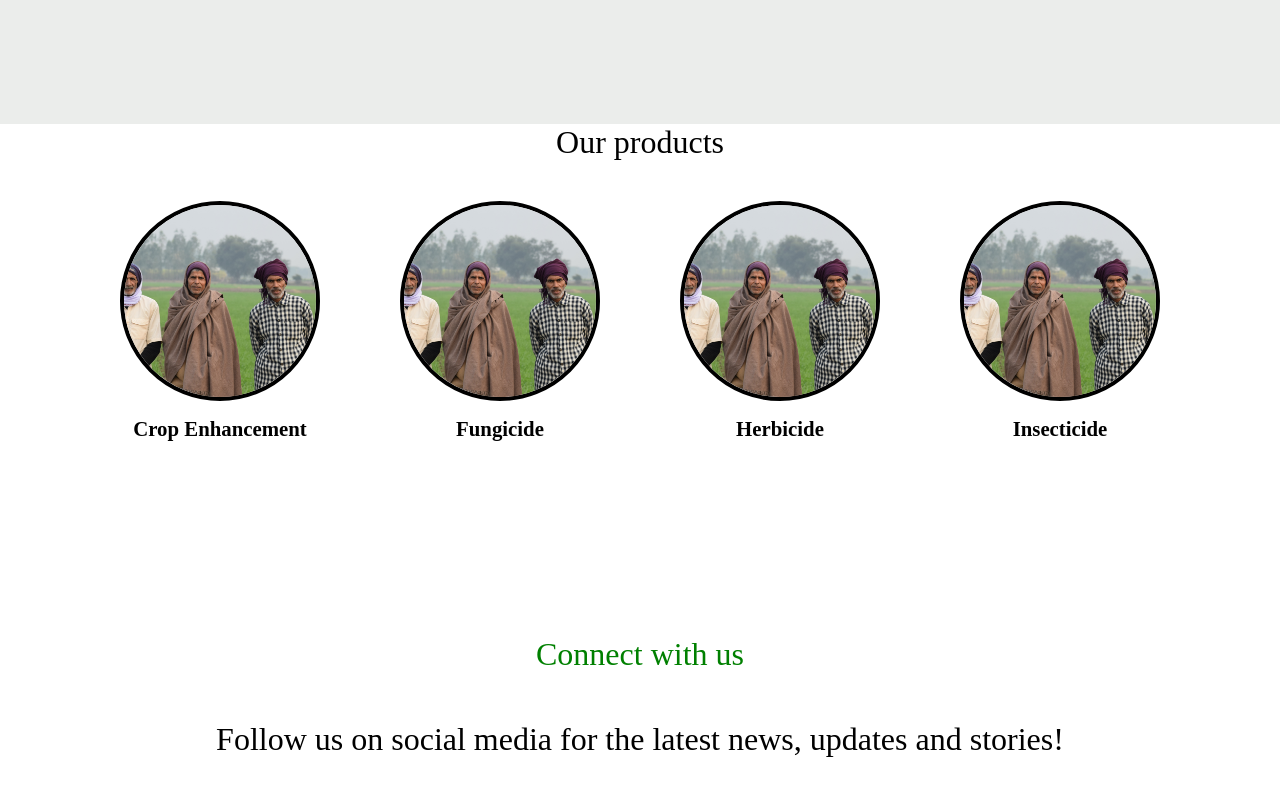
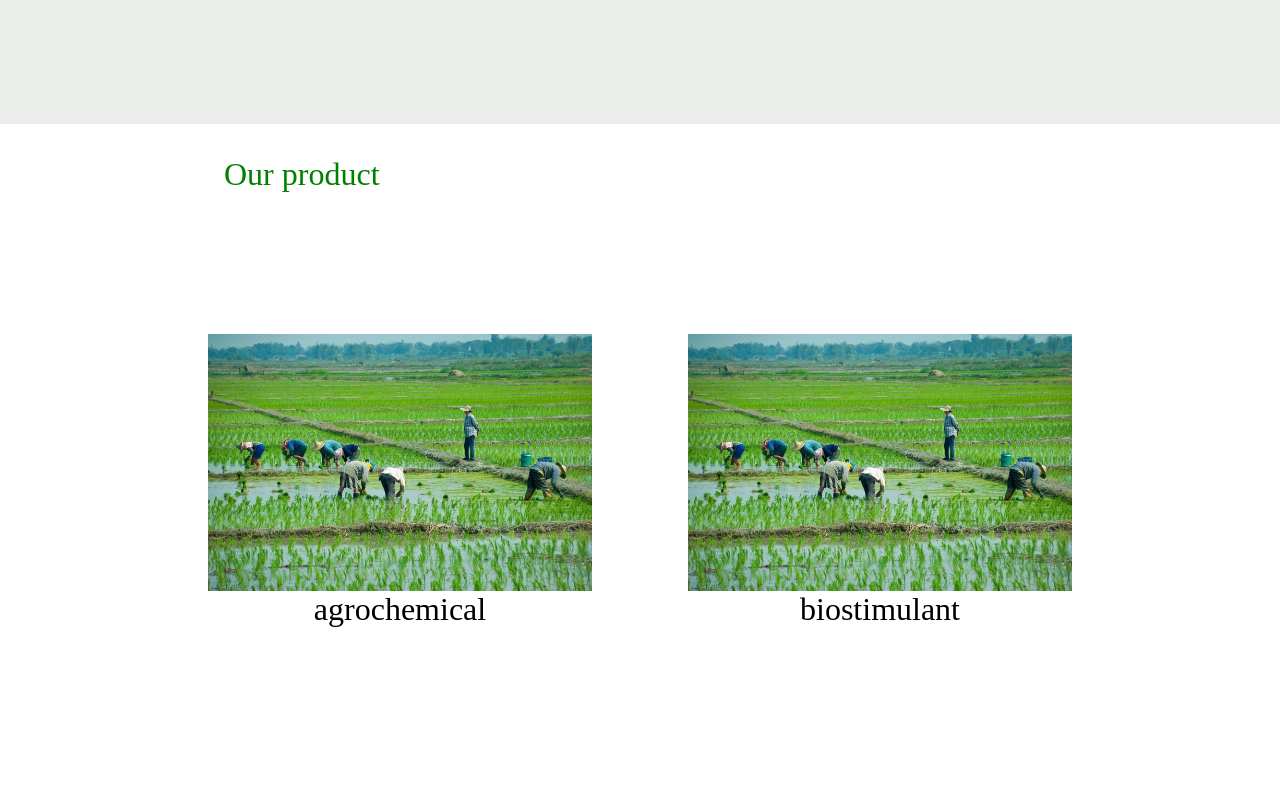
Before and after one commit to indo-organic/indo_organic_web, a React (Vite) app: page / in a window 1280 px wide. Shown: the part 1700-2500 px from the top of the page. Built offline with nearby package versions, Linux system fonts and the light colour scheme.

Commit message:
product page

```diff
--- a/src/App.jsx
+++ b/src/App.jsx
@@ -2,7 +2,6 @@ import { BrowserRouter as Router, Routes, Route } from 'react-router-dom'
 import Footer from './footer/Footer'
 import Navbar from './header/Navbar'
 import Home from './pages/Home'
-import OurJourney from './pages/OurJourney'
 import Category from './pages/Category'
 import Contact from './pages/Contact'
 import ResearchDev from './pages/ResearchDev'
@@ -17,6 +16,7 @@ import ReturnPolicy from './footer/ReturnPolicy'
 import Domestic from './footer/Domestic'
 import International from './footer/International'
 import Top from './components/Top'
+import AboutUs from './pages/AboutUs'
 const App = () => {
   return (
     <>
@@ -25,7 +25,7 @@ const App = () => {
         <Navbar />
         <Routes>
           <Route path='/' element={<Home />} />
-          <Route path='/ourJourney' element={<OurJourney />} />
+          <Route path='/aboutUs' element={<AboutUs />} />
           <Route path='/category' element={<Category />} />
           <Route path='/researchDev' element={<ResearchDev />} />
           <Route path='/career' element={<Career />} />
--- a/src/components/OurStory.jsx
+++ b/src/components/OurStory.jsx
@@ -33,7 +33,7 @@ const OurStory = () => {
 
 
 
-          <Link to='/ourJourney' className='our_learn_more'>
+          <Link to='/aboutUs' className='our_learn_more'>
 
             learn more
             <FaAngleDoubleRight />
--- a/src/components/Products.jsx
+++ b/src/components/Products.jsx
@@ -1,49 +1,29 @@
 import '../styles/Product.scss'
-import crop_en_img_here from '../assets/slide3.jpg'
+import productImg from '../assets/image2.jpg'
 const Products = () => {
   return (
     <>
 
-      <div className="product">
-        <div className="product_title">
-          Our products
+    <div className="product">
+      <div className="product_text">
+        Our product
+      </div>
+      <div className="product_box">
+        <div className="product_box_1">
+              <img src={productImg} alt="" />
+              <p className='p_b_t'>agrochemical</p>
         </div>
-
-
-        <div className="product_4">
-          <div className="crop_enhancement">
-            <div className="crop_en_img">
-            <img src={crop_en_img_here} alt="" />
-             </div>
-            <p className='product_4_text'>Crop enhancement</p>
-          </div>
-          <div className="fungicide">
-            <div className="fungicide_img">
-            <img src={crop_en_img_here} alt="" />
-            </div>
-            <p className='product_4_text'>fungicide</p>
-          </div>
-
-          <div className="herbicide">
-            <div className="herbicide_img">
-            <img src={crop_en_img_here} alt="" />
-            </div>
-            <p className='product_4_text'>herbicide</p>
-          </div>
-
-          <div className="insecticide">
-            <div className="insecticide_img">
-            <img src={crop_en_img_here} alt="" />
-            </div>
-            <p className='product_4_text'>insecticide</p>
-          </div>
+        <div className="product_box_2">
+        <img src={productImg} alt="" />
+          <p className='p_b_t'>biostimulant</p>
         </div>
-
-
       </div>
 
 
 
+
+
+    </div>
     </>
   )
 }
--- a/src/components/SocialMedia.jsx
+++ b/src/components/SocialMedia.jsx
@@ -25,7 +25,7 @@ const SocialMedia = () => {
                 </a>
 
 
-                <a href="" className="linkedin">
+                <a href="https://www.linkedin.com/company/indo-organics-pvt-ltd_find_us_here/"  target="_blank" className="linkedin">
                     <FaLinkedin/>
                 </a>
 
--- a/src/header/Navbar.jsx
+++ b/src/header/Navbar.jsx
@@ -28,7 +28,7 @@ const Navbar = () => {
       </div>
       <ul className="nav_right">
         < Link to='/' className='nav_link'> home </Link>
-        < Link to='/ourJourney' className='nav_link'> our journey </Link>
+        < Link to='/aboutUs' className='nav_link'> About us </Link>
         < Link to='/category' className='nav_link'> Category</Link>
         < Link to='/researchDev' className='nav_link'> R & D </Link>
         < Link to='/career' className='nav_link'> career </Link>
--- /dev/null
+++ b/src/pages/AboutUs.jsx
@@ -0,0 +1,15 @@
+import '../styles/AboutUs.scss'
+const AboutUs = () => {
+  return (
+    <>
+       <div className="aboutus">
+
+
+
+
+       </div>
+    </>
+  )
+}
+
+export default AboutUs
--- a/src/pages/OurJourney.jsx
+++ /dev/null
@@ -1,46 +0,0 @@
-import '../styles/OurJourney.scss'
-import Ourjourney_img from '../assets/slide1.jpg'
-const OurJourney = () => {
-  return (
-    <>
-    <div className="ourjourney">
-      <div className="ourjourney_1">
-        <img src={Ourjourney_img} alt="" />
-        <p className='ourjourney_1_about'>About us</p>
-      </div>
-
-      <div className="ourjourney_2">
-        <p className='wwa'>who we are?</p>
-       <p className='wwa_text'>Indoorganics Pvt Ltd. (IOL) is a leading manufacturer, marketer
-and exporter of agricultural inputs which includes a range of nonorganic pesticides (Agrochemicals) and a mix of organic products
-particularly bio-stimulants, biological solutions, plant nutrients and
-fertilizers. We have been serving the farming community through our
-high-quality Crop Protection & Crop Nutrition products since many
-years.
-IOL in technical association with Indogulf cropsciences PTY. LTD.,
-Australia has been engaged in developing the best quality bio
-stimulants to provide innovative solutions for global agricultural
-needs and to develop alternative products that are safer, more
-effective, less invasive and more economical than conventional crop
-care products.
-We are technically advanced organization with a background and
-deep understanding of Green Extraction Technology which is based
-on discovery and design of extraction processes which will reduce
-energy consumption, allows use of alternative solvents and
-renewable natural products like biostimulants and bio-protections & fertilizers.
-</p>
-      </div>
-
-
-<div className="ourjourney_3">
-
-</div>
-
-
-
-    </div>
-    </>
-  )
-}
-
-export default OurJourney
--- /dev/null
+++ b/src/styles/AboutUs.scss
@@ -0,0 +1,5 @@
+.aboutus{
+    width: 100%;
+    height: 100vh;
+    background-color: red;
+}
--- a/src/styles/OurJourney.scss
+++ /dev/null
@@ -1,40 +0,0 @@
-.ourjourney{
-    width: 100%;
-    height: 120vh;
-
-
-    .ourjourney_1{
-        display: flex;
-        align-items: center;
-        justify-content: center;
-        gap: 5rem;
-        height: 40vh;
-
-        img{
-            width: 30%;
-        }
-        .ourjourney_1_about{
-            font-size: 3rem;
-            font-weight: 800;
-        }
-    }
-    .ourjourney_2{
-        height: 80vh;
-
-        display: flex;
-        flex-direction: column;
-        text-align: center;
-        gap: 2rem;
-
-        .wwa{
-            font-size: 3rem;
-
-        }
-        .wwa_text{
-            font-size: 1.3rem;
-            font-weight: 700;
-            padding: 3rem;
-        }
-
-    }
-}
--- a/src/styles/Product.scss
+++ b/src/styles/Product.scss
@@ -1,57 +1,47 @@
-.product {
+.product{
     width: 100%;
-    height: 60vh;
+    height: 80vh;
     display: flex;
     flex-direction: column;
-    align-items: center;
-    .product_title {
+    font-size: 1.4rem;
+    font-weight: 400;
+    padding: 2rem 10rem;
+    gap: 3rem;
+
+    .product_text{
+        padding: 0 4rem;
       font-size: 2rem;
-        font-weight: 300;
+      font-weight: 500;
+      color: green;
     }
 
-    .product_4 {
-        height: 50vh;
+       .product_box{
+
+        height: 60vh;
+
         display: flex;
-        gap: 5rem;
         align-items: center;
         justify-content: center;
+        justify-content: space-around;
 
-        .crop_enhancement,
-        .fungicide,
-        .herbicide,
-        .insecticide {
-            width: 20%;
-            height: 40vh;
+        .product_box_1, .product_box_2{
+
+            width: 40%;
+            height: 50vh;
+
             display: flex;
             align-items: center;
+            justify-content: center;
             flex-direction: column;
-            gap: 1rem;
 
-
-            .crop_en_img, .fungicide_img, .herbicide_img, .insecticide_img {
-                width: 200px;
-                height: 200px;
-                border: 4px solid black;
-                border-radius: 50%;
-                overflow: hidden;
-                position: relative;
-                cursor: pointer;
             img{
                 width: 100%;
-                    height: 100%;
-                    object-fit: cover;
-                    transition: transform 0.3s ease;
-                    &:hover{
-                        transform: scale(1.1); // Zoom effect on hover
+            }
+            .p_b_t{
+                font-size: 2rem;
             }
         }
        }
 
-            .product_4_text{
-                font-size: 1.3rem;
-                font-weight: 600;
-                text-transform: capitalize;
+
 }
-        }
-    }
-}
```
Lines whose indentation alone changed are shown as unchanged.
